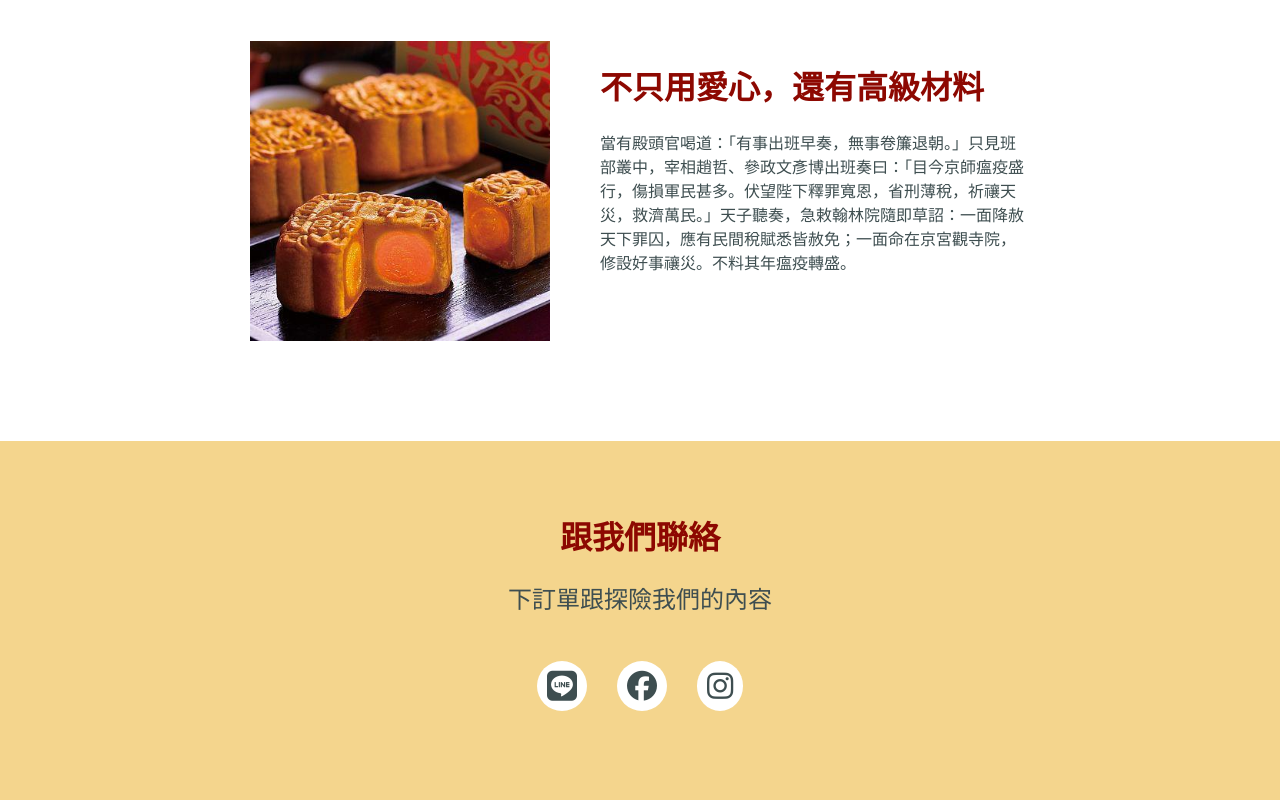
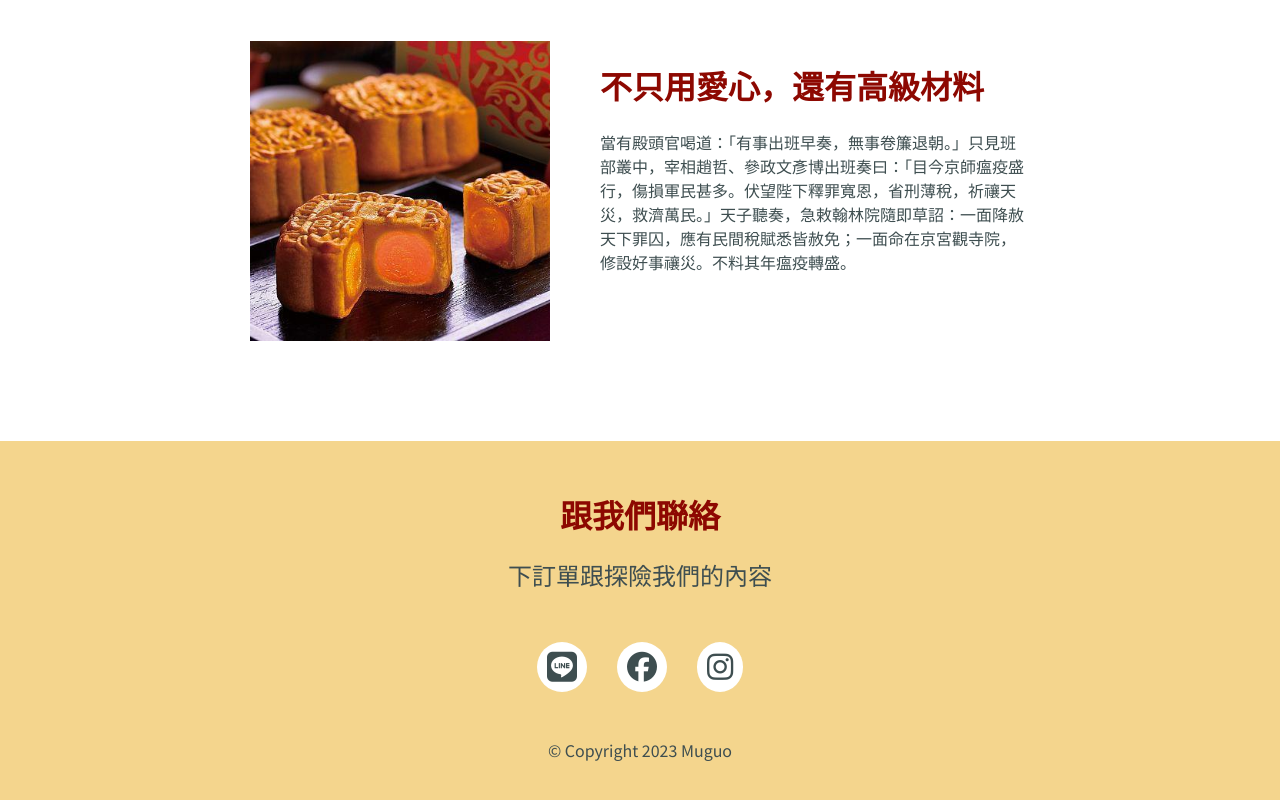
Before and after one commit to Yang-Yi-Shen/muguo, a Vue app: page /about in a window 1280 px wide. Shown: the part 497-1297 px from the top of the page. Before the commit the page ends 1274 px from the top, so only its background shows below. Built offline with nearby package versions, Linux system fonts and the light colour scheme.

Commit message:
feat: added copyright to footer

```diff
--- a/src/components/Footer.vue
+++ b/src/components/Footer.vue
@@ -21,6 +21,7 @@
                 </a>
             </li>
         </ul>
+        <p>© Copyright 2023 Muguo</p>
     </footer>
 </template>
 
@@ -32,10 +33,13 @@ footer {
     padding: 50px 0px;
 }
 
+.contacts-title {
+    margin: 0px;
+}
+
 .contacts-subtitle {
     font-weight: 500;
     font-family: 'Noto Serif TC';
-    margin: 0px 0px 30px;
 }
 
 .contacts-list {
@@ -45,6 +49,7 @@ footer {
     gap: 30px;
     align-items: center;
     justify-content: center;
+    margin: 30px 0px;
 }
 
 .contacts-item-icon {
--- a/src/views/Home.vue
+++ b/src/views/Home.vue
@@ -122,6 +122,7 @@ import { RouterLink } from 'vue-router';
                 </a>
             </li>
         </ul>
+        <p>© Copyright 2023 Muguo</p>
     </div>
 </template>
 
```
